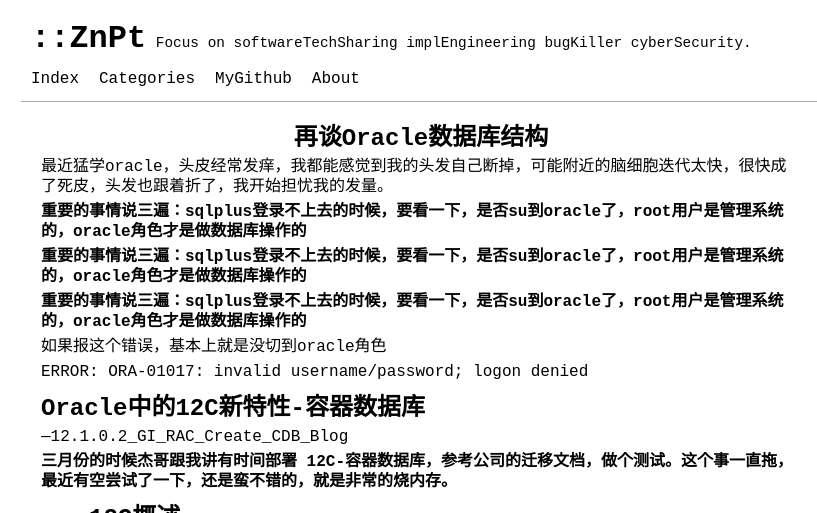
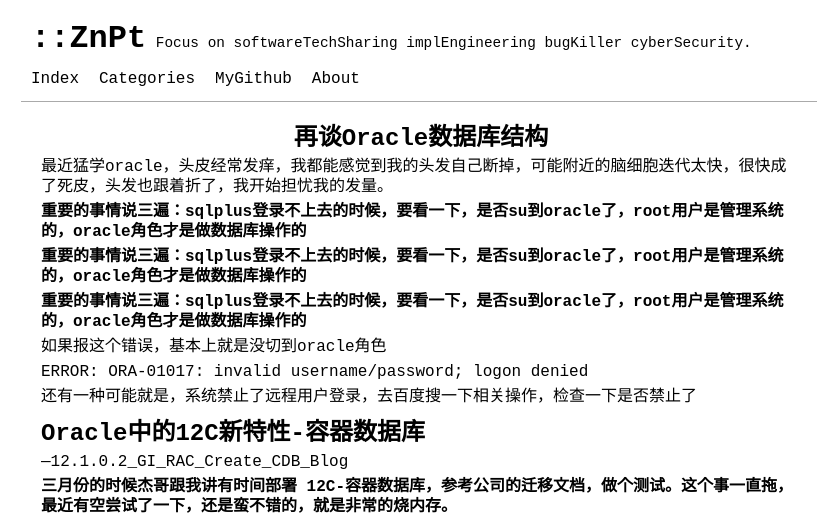
Before and after one commit to 2hux1nb0/2hux1nb0.github.io, a Jekyll site: the page built from _posts/2021-04-06-再谈Oracle数据库结构.md, in a window 1280 px wide and 900 px high, cut to the strip 0-513 px from the top of the window. Shown: the whole strip, without its empty margins (219-1036 px from the left). Built offline with Jekyll 4.4.1, drawn with Linux system fonts in a browser that asks for light colours.

Commit message:
Update 2021-04-06-再谈Oracle数据库结构.md

```diff
--- a/_posts/2021-04-06-再谈Oracle数据库结构.md
+++ b/_posts/2021-04-06-再谈Oracle数据库结构.md
@@ -19,6 +19,8 @@ tags: [Oracle]
 
 ERROR:
 ORA-01017: invalid username/password; logon denied
+
+还有一种可能就是，系统禁止了远程用户登录，去百度搜一下相关操作，检查一下是否禁止了
 
 
 
```
